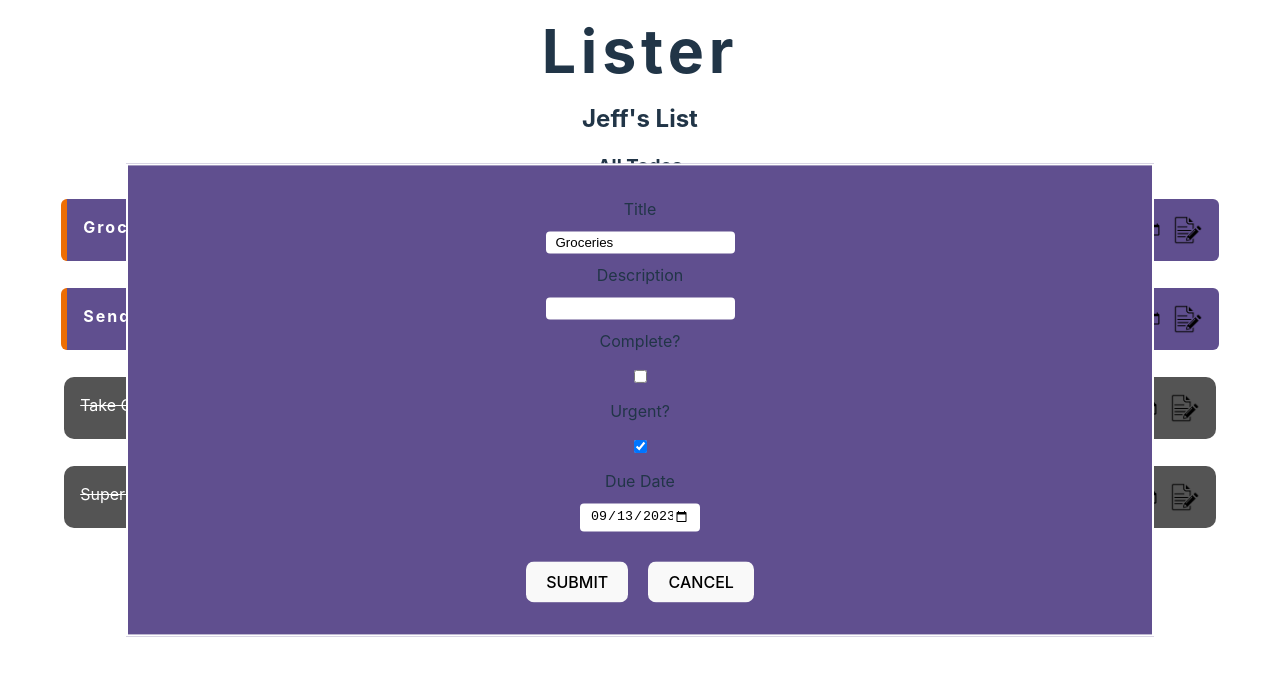
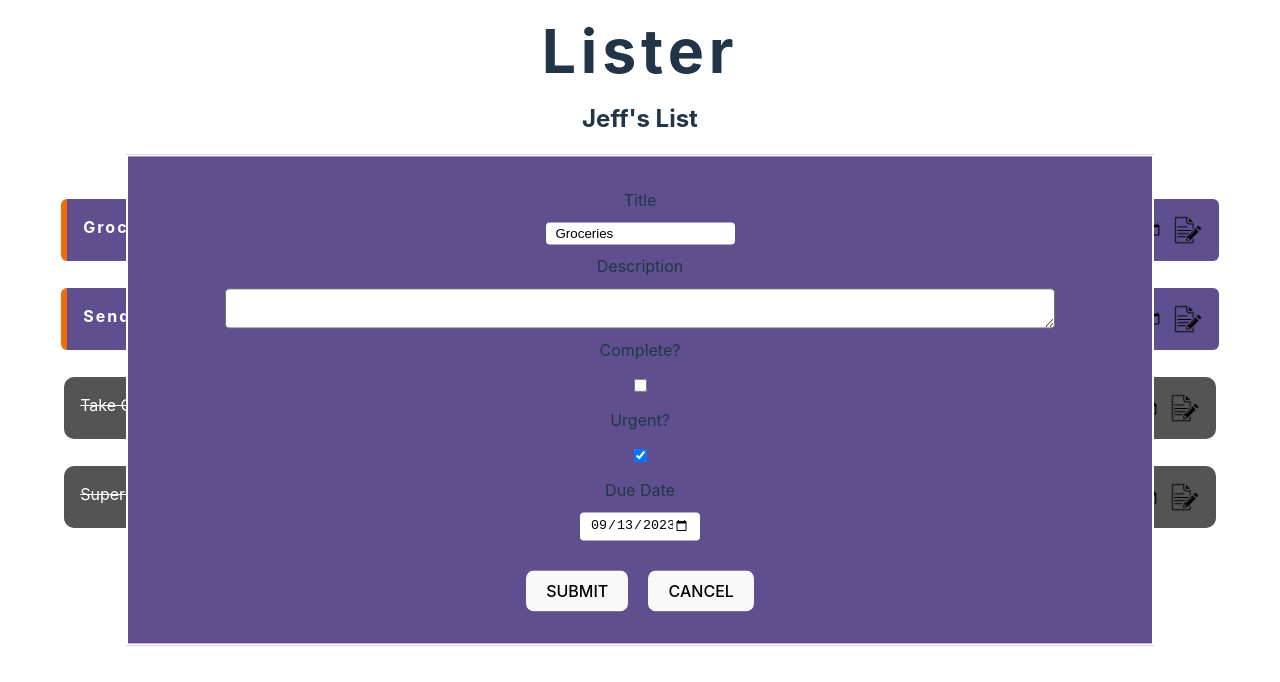
Before and after one commit to jeff-ramos-dev/react-todo-list, a React (Vite) app: page / in a window 1280 px wide. Both pictures are taken after a click on the picture 1187 px from the left and 229 px from the top of the page. Shown: the top 682 px of the page. Built offline with nearby package versions, Linux system fonts and the light colour scheme.

Commit message:
Update styling

```diff
--- a/src/App.css
+++ b/src/App.css
@@ -201,6 +201,15 @@ li {
   padding-left: 10px;
 }
 
+.editForm > textarea {
+  width: 80%;
+  max-width: 80%;
+  min-height: 20px;
+  max-height: 200px;
+  border-radius: 4px;
+  padding: 4px;
+}
+
 .editDueDate {
   width: 100px;
   border: none;
--- a/src/App.tsx
+++ b/src/App.tsx
@@ -53,14 +53,12 @@ function App() {
   function handleDocumentClick(event: MouseEvent) {
     if (!event.target) return;
     const target = event.target as HTMLElement;
-    console.log('document click', target);
     if (!target.classList.contains('todoGroupMenu') &&
     !target.classList.contains('todoGroup')) {
       setIsGroupMenuVisible(false);
     }
     if (!target.classList.contains('listMenu') &&
     !target.classList.contains('listTitle')) {
-      console.log('setIsListMenuVisible(false)')
       setIsListMenuVisible(false);
     }
   }
@@ -90,7 +88,7 @@ function App() {
       setCurrList(newList);
     }
     console.log(user.listOfLists);
-  }, [user]);
+  }, [user, currList]);
 
   function ListMenu() {
     const menuOptions: string[] = [];
@@ -209,7 +207,7 @@ function App() {
         <label htmlFor="editTitle">Title</label>
         <input type="text" name="editTitle" className="editTitle" defaultValue={currTodo.title}/>
         <label htmlFor="editDescription">Description</label>
-        <input type="textarea" name="editDescription" className="editDescription" defaultValue={currTodo.description} />
+        <textarea name="editDescription" className="editDescription" defaultValue={currTodo.description} />
         <label htmlFor="editComplete">Complete?</label>
         <input type="checkbox" name="editComplete" className="editComplete" defaultChecked={currTodo.complete} />
         <label htmlFor="editUrgent">Urgent?</label>
@@ -244,6 +242,26 @@ function App() {
     )
   }
 
+  function addNewList() {
+    user.createTodoList(`list ${user.listOfLists.size + 1}`);
+    setUser(user);
+  }
+
+  function addNewTodo() {
+    setUser(prev => {
+      const newUser = {...prev} as User;
+
+      if (currList) {
+        const newList = newUser.listOfLists.get(currList.title);
+        if (newList) {
+          newList.createTodo();
+        }
+      }
+
+      return newUser
+    })
+  }
+
   return (
     <>
       <h1>Lister</h1>
@@ -255,6 +273,8 @@ function App() {
       </div>
       {currList ? <TodoGroup /> : <p>No Todos</p>}
       {isEditMenuVisible && <EditForm todo={currTodo} />}
+      <button type="button" onClick={addNewTodo}>+</button>
+      <button type="button" onClick={addNewList}>Add List</button>
     </>
   )
 }
```
